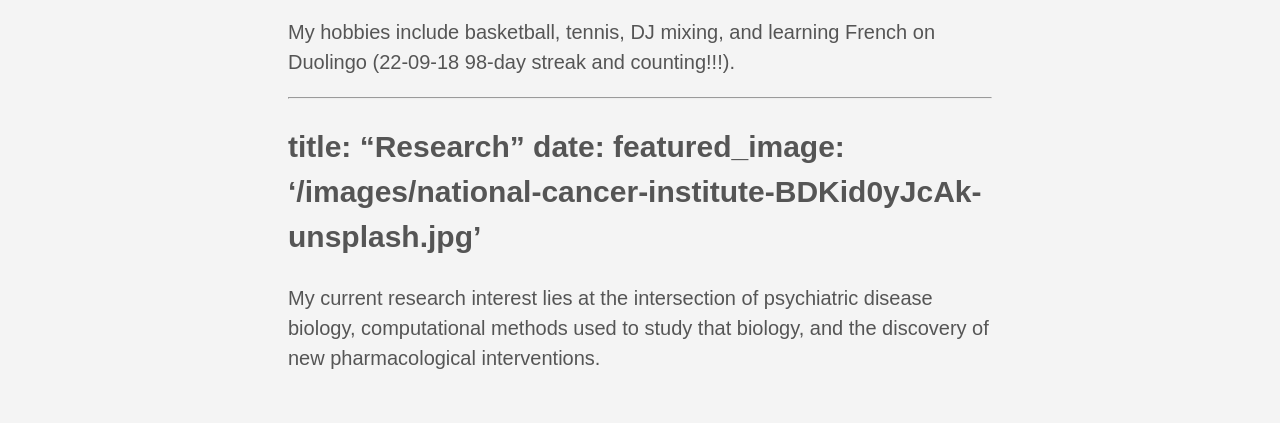
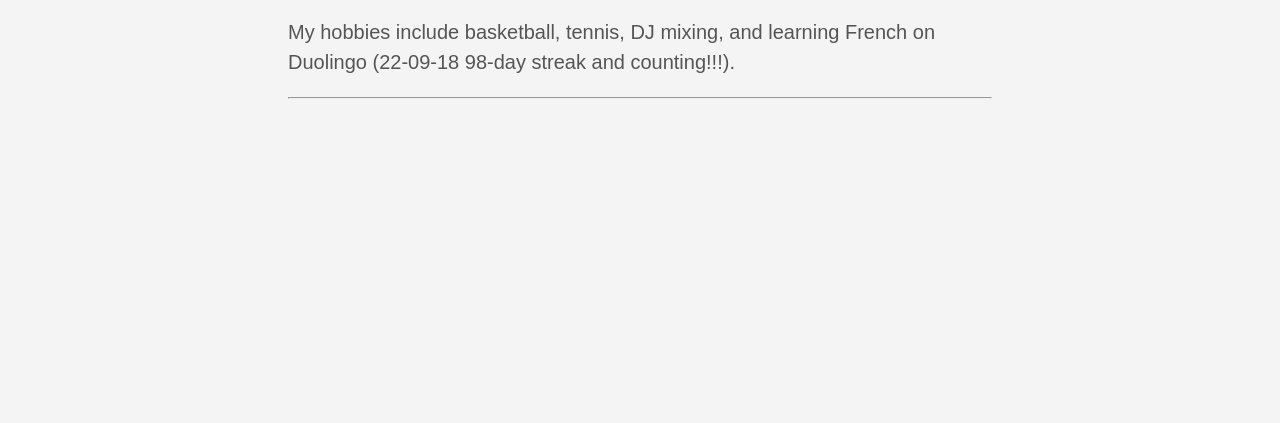
Before and after one commit to matasvitkauskas/personal_website, a plain HTML site: page about/index.html in a window 1280 px wide. Shown: the part 2132-2555 px from the top of the page. Drawn offline with Linux system fonts and the light colour scheme.

Commit message:
Update index.html

```diff
--- a/about/index.html
+++ b/about/index.html
@@ -174,10 +174,6 @@
 <p>I sincerely believe that every citizen has certain civic duties to their homeland. Even though I live far away from Lithuania, I try to give back by being part of a collective of young neuroscientists called Integrative Neuroscience Association (INA). INA acts like a “translational bridge” between the general public, the neuroscientific academia, and the clinical domain. These experiences are summarized under the section “volunteering”.</p>
 <p>My hobbies include basketball, tennis, DJ mixing, and learning French on Duolingo (22-09-18 98-day streak and counting!!!).</p>
 <hr>
-<h2 id="featured_image-imagesnational-cancer-institute-bdkid0yjcak-unsplashjpg">title: &ldquo;Research&rdquo;
-date:
-featured_image: &lsquo;/images/national-cancer-institute-BDKid0yJcAk-unsplash.jpg&rsquo;</h2>
-<p>My current research interest lies at the intersection of psychiatric disease biology, computational methods used to study that biology, and the discovery of new pharmacological interventions.</p>
 
       </div>
     </article>
```
